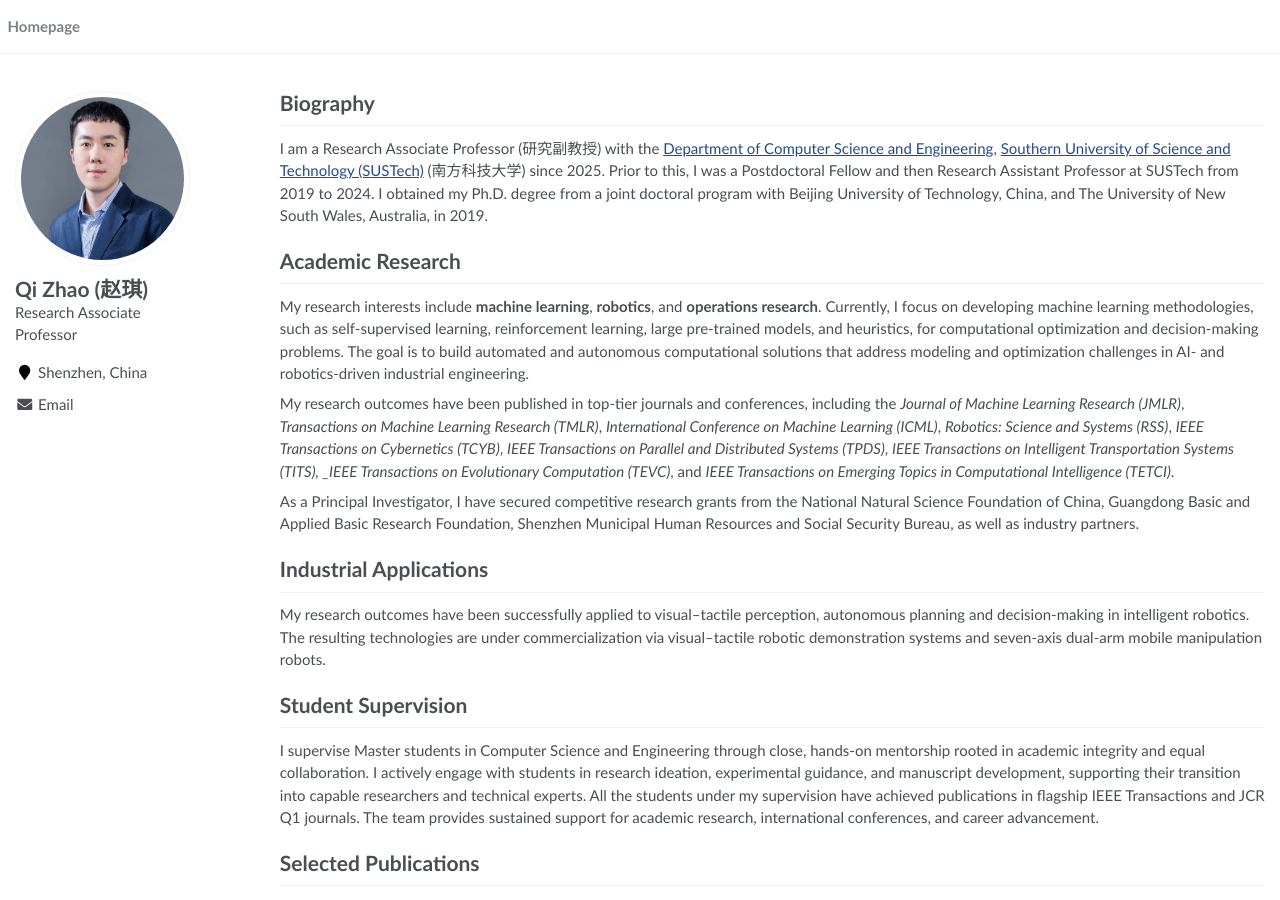
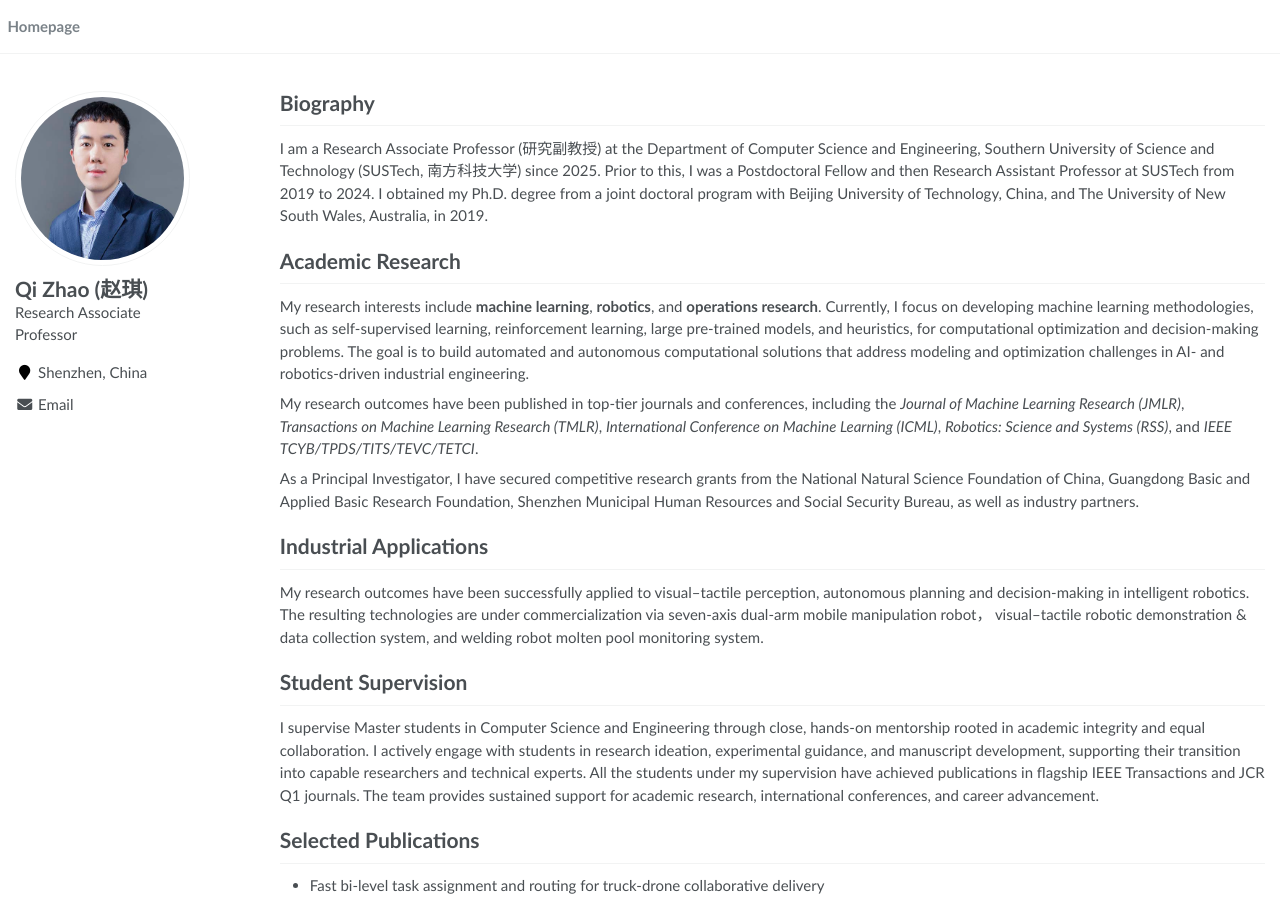
Before and after one commit to auto4opt/auto4opt, a Jekyll site: the page built from _pages/about.md, in a window 1280 px wide and 900 px high. Built offline with Jekyll 4.4.1, drawn with Linux system fonts in a browser that asks for light colours.

Commit message:
revise research

```diff
--- a/_pages/about.md
+++ b/_pages/about.md
@@ -19,19 +19,19 @@ redirect_from:
 <span class='anchor' id='about-me'></span>
 
 # Biography
-I am a Research Associate Professor (研究副教授) with the [Department of Computer Science and Engineering](https://cse.sustech.edu.cn/en/site/index/), [Southern University of Science and Technology (SUSTech)](https://www.sustech.edu.cn/en/) (南方科技大学) since 2025. Prior to this, I was a Postdoctoral Fellow and then Research Assistant Professor at SUSTech from 2019 to 2024. I obtained my Ph.D. degree from a joint doctoral program with Beijing University of Technology, China, and The University of New South Wales, Australia, in 2019.
+I am a Research Associate Professor (研究副教授) at the Department of Computer Science and Engineering, Southern University of Science and Technology (SUSTech, 南方科技大学) since 2025. Prior to this, I was a Postdoctoral Fellow and then Research Assistant Professor at SUSTech from 2019 to 2024. I obtained my Ph.D. degree from a joint doctoral program with Beijing University of Technology, China, and The University of New South Wales, Australia, in 2019.
 
 
 # Academic Research
 My research interests include **machine learning**, **robotics**, and **operations research**.  Currently, I focus on developing machine learning methodologies, such as self-supervised learning, reinforcement learning, large pre-trained models, and heuristics, for computational optimization and decision-making problems. The goal is to build automated and autonomous computational solutions that address modeling and optimization challenges in AI- and robotics-driven industrial engineering.
 
-My research outcomes have been published in top-tier journals and conferences, including the _Journal of Machine Learning Research (JMLR)_, _Transactions on Machine Learning Research (TMLR)_, _International Conference on Machine Learning (ICML)_, _Robotics: Science and Systems (RSS)_, _IEEE Transactions on Cybernetics (TCYB)_, _IEEE Transactions on Parallel and Distributed Systems (TPDS)_, _IEEE Transactions on Intelligent Transportation Systems (TITS), _IEEE Transactions on Evolutionary Computation (TEVC)_, and _IEEE Transactions on Emerging Topics in Computational Intelligence (TETCI)_.
+My research outcomes have been published in top-tier journals and conferences, including the _Journal of Machine Learning Research (JMLR)_, _Transactions on Machine Learning Research (TMLR)_, _International Conference on Machine Learning (ICML)_, _Robotics: Science and Systems (RSS)_, and _IEEE TCYB/TPDS/TITS/TEVC/TETCI_.
 
 As a Principal Investigator, I have secured competitive research grants from the National Natural Science Foundation of China, Guangdong Basic and Applied Basic Research Foundation, Shenzhen Municipal Human Resources and Social Security Bureau, as well as industry partners.
 
 
 # Industrial Applications
-My research outcomes have been successfully applied to visual–tactile perception, autonomous planning and decision-making in intelligent robotics. The resulting technologies are under commercialization via visual–tactile robotic demonstration systems and seven-axis dual-arm mobile manipulation robots.
+My research outcomes have been successfully applied to visual–tactile perception, autonomous planning and decision-making in intelligent robotics. The resulting technologies are under commercialization via seven-axis dual-arm mobile manipulation robot， visual–tactile robotic demonstration & data collection system, and welding robot molten pool monitoring system.
 
 
 # Student Supervision
```
Also changed, not shown: 1 other file.
